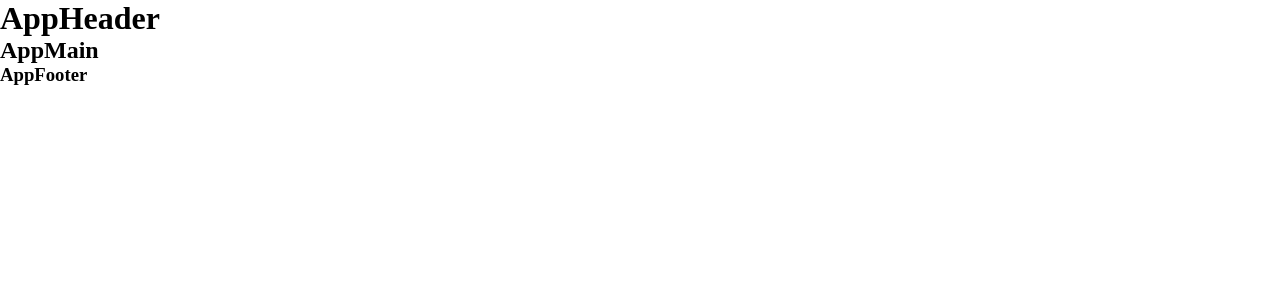
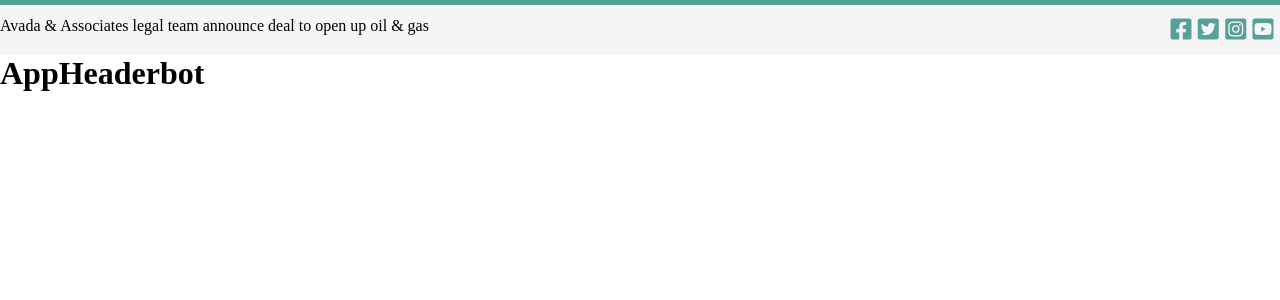
Before and after one commit to Alessio-DiNardo/proj-html-vuejs, a Vue app: page / in a window 1280 px wide. Shown: the top 300 px of the page. Built offline with nearby package versions, Linux system fonts and the light colour scheme.

Commit message:
Add Header top

```diff
--- a/index.html
+++ b/index.html
@@ -5,6 +5,7 @@
     <link rel="icon" type="image/svg+xml" href="/vite.svg" />
     <meta name="viewport" content="width=device-width, initial-scale=1.0" />
     <title>proj-html-vuejs</title>
+    <link rel="stylesheet" href="https://cdnjs.cloudflare.com/ajax/libs/font-awesome/6.4.0/css/all.min.css">
   </head>
   <body>
     <div id="app"></div>
--- a/src/components/AppFooter.vue
+++ b/src/components/AppFooter.vue
@@ -1,7 +1,5 @@
 <template>
-<h3>
-    AppFooter
-</h3>
+
 </template>
 <script>
 export default {
--- a/src/components/AppHeader.vue
+++ b/src/components/AppHeader.vue
@@ -1,6 +1,27 @@
 <template>
+    <div class="green-line"></div>
+    <div class="background">
+        <div class="container">
+            <section class="header-top">
+                <div>
+                    <p>
+                        Avada & Associates legal team announce deal to open up oil & gas
+                    </p>
+                </div>
+                <div>
+                    <ul class="icons">
+                        <li><i class="fa-brands fa-square-facebook"></i></li>
+                        <li><i class="fa-brands fa-square-twitter"></i></li>
+                        <li><i class="fa-brands fa-square-instagram"></i></li>
+                        <li><i class="fa-brands fa-square-youtube"></i></li>
+                    </ul>
+                </div>
+            </section>
+        </div>
+    </div>
+
 <h1>
-    AppHeader
+    AppHeaderbot
 </h1>
 </template>
 <script>
@@ -11,4 +32,28 @@ export default {
 <style lang="scss" scoped>
     @use '../styles/partials/mixins' as*;
     @use '../styles/partials/variables' as*;
+
+    section.header-top{
+        display: flex;
+        justify-content: space-between;
+        padding-top: 0.75rem;
+    }
+
+    div.background{
+        background-color: $secondColor;
+        width: 100%;
+        height: 50px;
+    }
+
+    ul.icons{
+        display: flex;
+        color: $firstColor;
+        font-size: 1.5rem;
+    }
+
+    div.green-line{
+        background-color: $firstColor;
+        width: 100%;
+        height: 5px;
+    }
 </style>
--- a/src/components/AppMain.vue
+++ b/src/components/AppMain.vue
@@ -1,7 +1,5 @@
 <template>
-<h2>
-    AppMain
-</h2>
+
 </template>
 <script>
 export default {
--- a/src/styles/general.scss
+++ b/src/styles/general.scss
@@ -3,3 +3,13 @@
     padding: 0;
     box-sizing: border-box;
 }
+
+.container{
+    max-width: 1500px;
+    margin: 0 auto;
+}
+
+li{
+    list-style-type: none;
+    padding: 0 0.4rem 0 0;
+}
```
